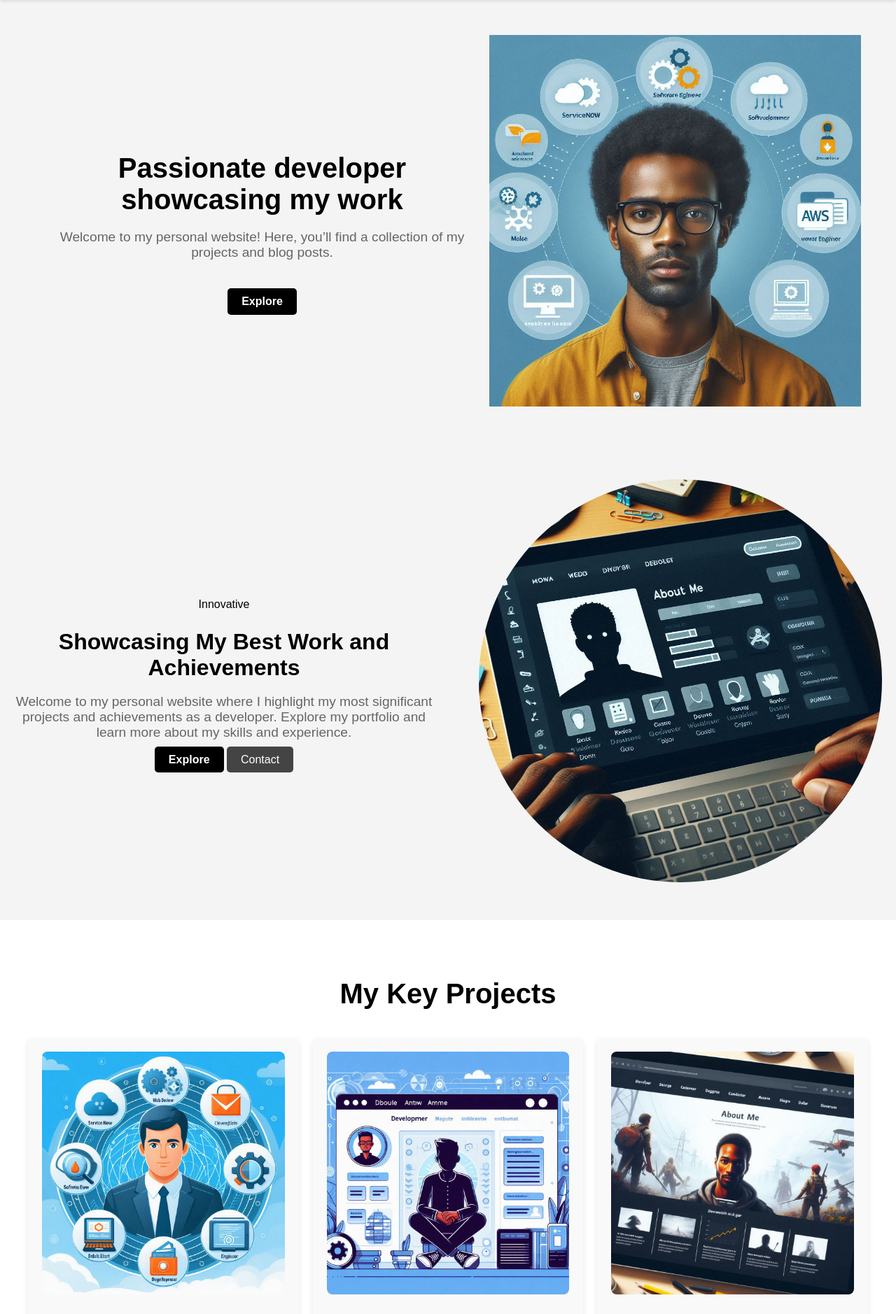
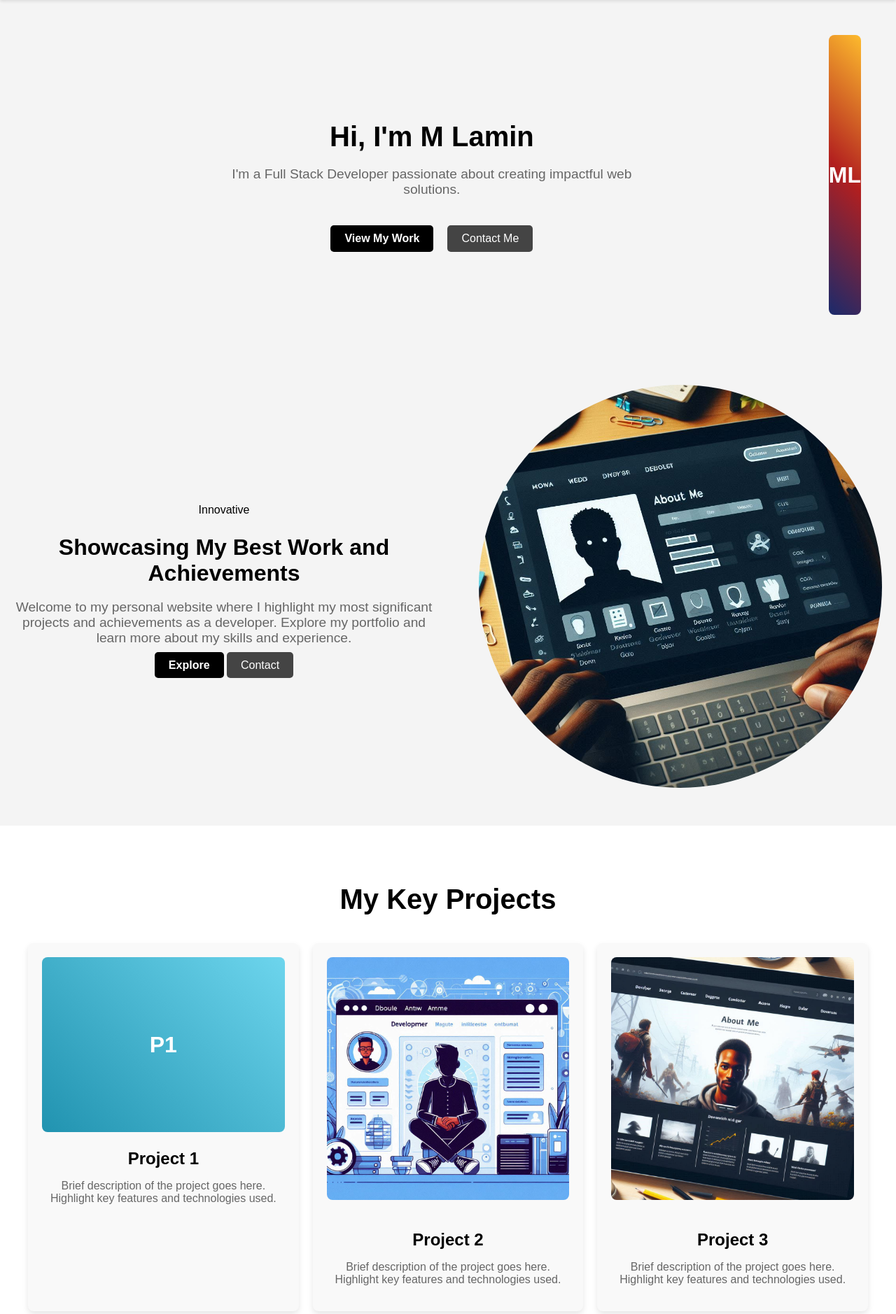
Before and after one commit to mlamin1/PersonalWebsite, a Django app: page / in a window 1280 px wide. Shown: the part 48-1926 px from the top of the page at 70% size. Run offline with Django 5.2, Linux system fonts and the light colour scheme.

Commit message:
Add consistent placeholder images across all templates

```diff
--- a/main/static/styles.css
+++ b/main/static/styles.css
@@ -936,3 +936,49 @@ nav {
     font-weight: bold;
     font-size: 1em;
 }
+
+/* Placeholder Image Styles */
+.placeholder-image {
+    background: linear-gradient(45deg, #2193b0, #6dd5ed);
+    display: flex;
+    justify-content: center;
+    align-items: center;
+    color: white;
+    font-size: 2em;
+    font-weight: bold;
+    min-height: 200px;
+    border-radius: 8px;
+    width: 100%;
+}
+
+.placeholder-image.hero {
+    min-height: 400px;
+    background: linear-gradient(45deg, #1a2a6c, #b21f1f, #fdbb2d);
+}
+
+.placeholder-image.project {
+    min-height: 250px;
+    background: linear-gradient(45deg, #2193b0, #6dd5ed);
+}
+
+.placeholder-image.blog {
+    min-height: 200px;
+    background: linear-gradient(45deg, #11998e, #38ef7d);
+}
+
+.placeholder-image.profile {
+    min-height: 300px;
+    border-radius: 50%;
+    background: linear-gradient(45deg, #4b6cb7, #182848);
+}
+
+/* Add responsive adjustments */
+@media (max-width: 768px) {
+    .placeholder-image.hero {
+        min-height: 300px;
+    }
+
+    .placeholder-image.project {
+        min-height: 200px;
+    }
+}
--- a/main/templates/main/home.html
+++ b/main/templates/main/home.html
@@ -31,15 +31,17 @@
     <!-- Side-by-Side Hero Section -->
     <section class="hero-header">
         <div class="hero-content">
-            <h1>Passionate developer showcasing my work</h1>
-            <p>Welcome to my personal website! Here, you’ll find a collection of my projects and blog posts.</p>
+            <h1>Hi, I'm M Lamin</h1>
+            <p>I'm a Full Stack Developer passionate about creating impactful web solutions.</p>
             <div class="hero-buttons">
-                <a href="#" class="btn">Explore</a>
-                <a href="#" class="btn-secondary">Learn More</a>
+                <a href="{% url 'about_me' %}" class="btn">View My Work</a>
+                <a href="{% url 'contact' %}" class="btn-secondary">Contact Me</a>
             </div>
         </div>
         <div class="hero-image">
-            <img src="{% static 'images/hero-placeholder.png' %}" alt="Hero Image">
+            <div class="placeholder-image hero">
+                ML
+            </div>
         </div>
     </section>
 
@@ -66,7 +68,9 @@
         <h2 class="projects-heading">My Key Projects</h2>
         <div class="projects-grid">
             <div class="project-card">
-                <img src="{% static 'images/project1-placeholder.png' %}" alt="Project 1 Image">
+                <div class="placeholder-image project">
+                    P1
+                </div>
                 <h3>Project 1</h3>
                 <p>Brief description of the project goes here. Highlight key features and technologies used.</p>
             </div>
@@ -122,14 +126,17 @@
     <!-- Side-by-Side Hero Section -->
     <section class="hero-header">
         <div class="hero-content">
-            <h1>Passionate developer showcasing my work</h1>
-            <p>Welcome to my personal website! Here, you’ll find a collection of my projects and blog posts.</p>
+            <h1>Hi, I'm M Lamin</h1>
+            <p>I'm a Full Stack Developer passionate about creating impactful web solutions.</p>
             <div class="hero-buttons">
-                <a href="{% url 'about_me' %}" class="btn">Explore</a>
+                <a href="{% url 'about_me' %}" class="btn">View My Work</a>
+                <a href="{% url 'contact' %}" class="btn-secondary">Contact Me</a>
             </div>
         </div>
         <div class="hero-image">
-            <img src="{% static 'images/hero-placeholder.png' %}" alt="Hero Image">
+            <div class="placeholder-image hero">
+                ML
+            </div>
         </div>
     </section>
 
@@ -140,7 +147,7 @@
             <h2>Showcasing My Best Work and Achievements</h2>
             <p>Welcome to my personal website where I highlight my most significant projects and achievements as a developer. Explore my portfolio and learn more about my skills and experience.</p>
             <div class="about-me-buttons">
-                <a href="{% url 'about_me' %}" class="btn">Explore</a>
+                <a href="#" class="btn">Explore</a>
                 <a href="#" class="btn-secondary">Contact</a>
             </div>
         </div>
@@ -154,7 +161,9 @@
         <h2 class="projects-heading">My Key Projects</h2>
         <div class="projects-grid">
             <div class="project-card">
-                <img src="{% static 'images/project1-placeholder.png' %}" alt="Project 1 Image">
+                <div class="placeholder-image project">
+                    P1
+                </div>
                 <h3>Project 1</h3>
                 <p>Brief description of the project goes here. Highlight key features and technologies used.</p>
             </div>
```
Also changed, not shown: main/templates/main/about_me.html (+10 -4 lines), main/templates/main/blog.html (+6 -2 lines), main/templates/main/project_detail.html (+7 -3 lines).
